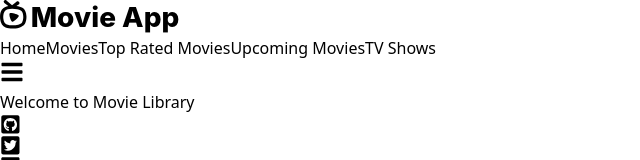
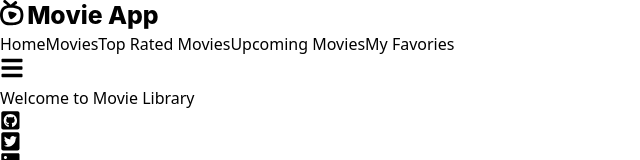
Before and after one commit to ozayo/movie-app, a React (Vite) app: page / in a window 1280 px wide. Shown: the top 160 px of the page, without its empty margins (0-640 px from the left). Built offline with nearby package versions, Linux system fonts and the light colour scheme.

Commit message:
added my favories link

```diff
--- a/src/components/Header.jsx
+++ b/src/components/Header.jsx
@@ -18,9 +18,9 @@ const Header = () => {
         <Link to="/" aria-label="Home">
           <img
             src={ozayLogo}
-            height={36}
-            width={260}
-            alt="My Movies"
+            height={32}
+            width={230}
+            alt="Movie App"
           />
         </Link>
 
@@ -38,8 +38,8 @@ const Header = () => {
           <Link to="/movies/upcoming" className="text-black hover:text-gray-700">
             Upcoming Movies
           </Link>
-          <Link to="/tvshows" className="text-black hover:text-gray-700">
-            TV Shows
+          <Link to="/favorites" className="text-black hover:text-gray-700">
+            My Favories
           </Link>
         </nav>
 
```
